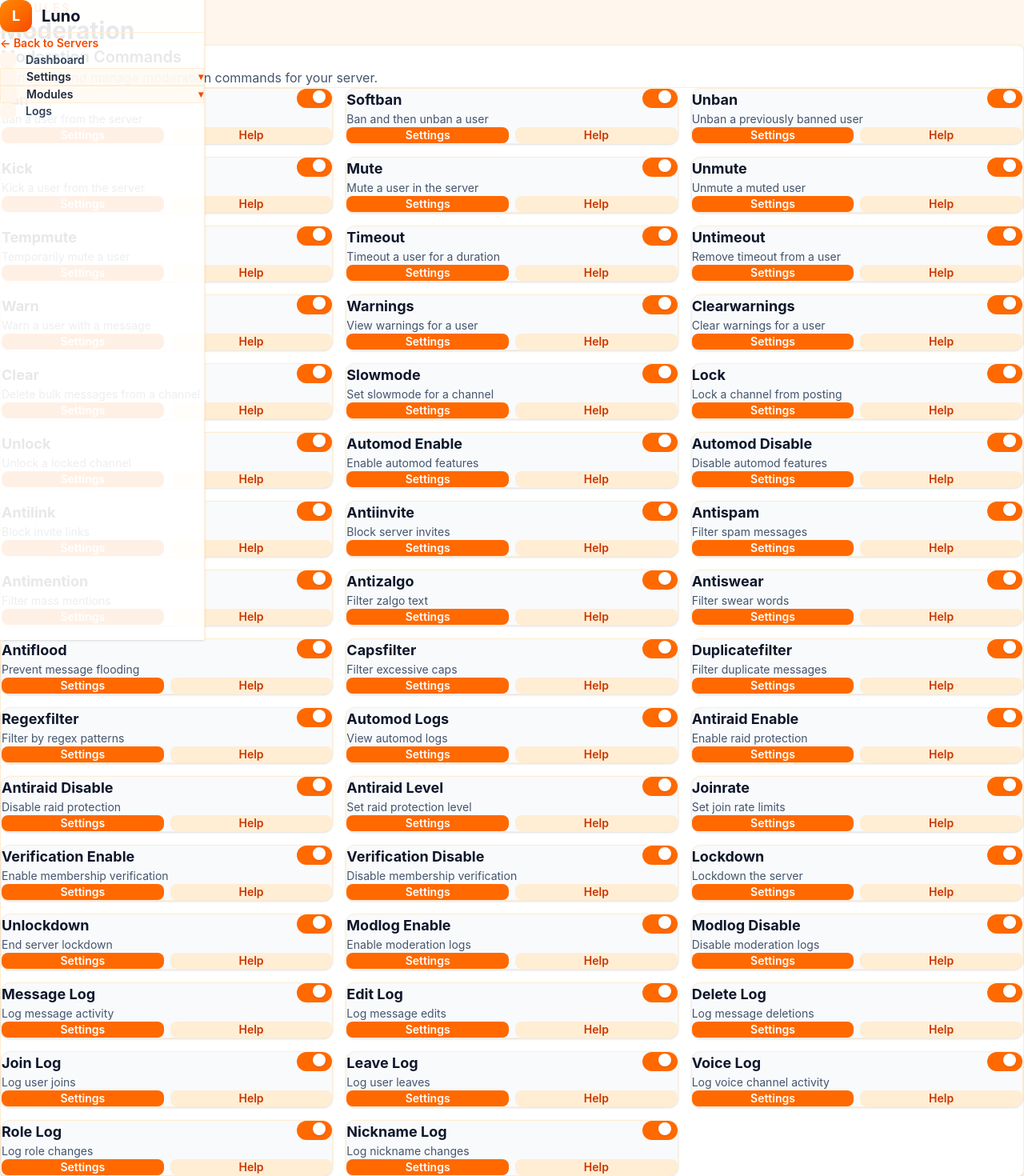
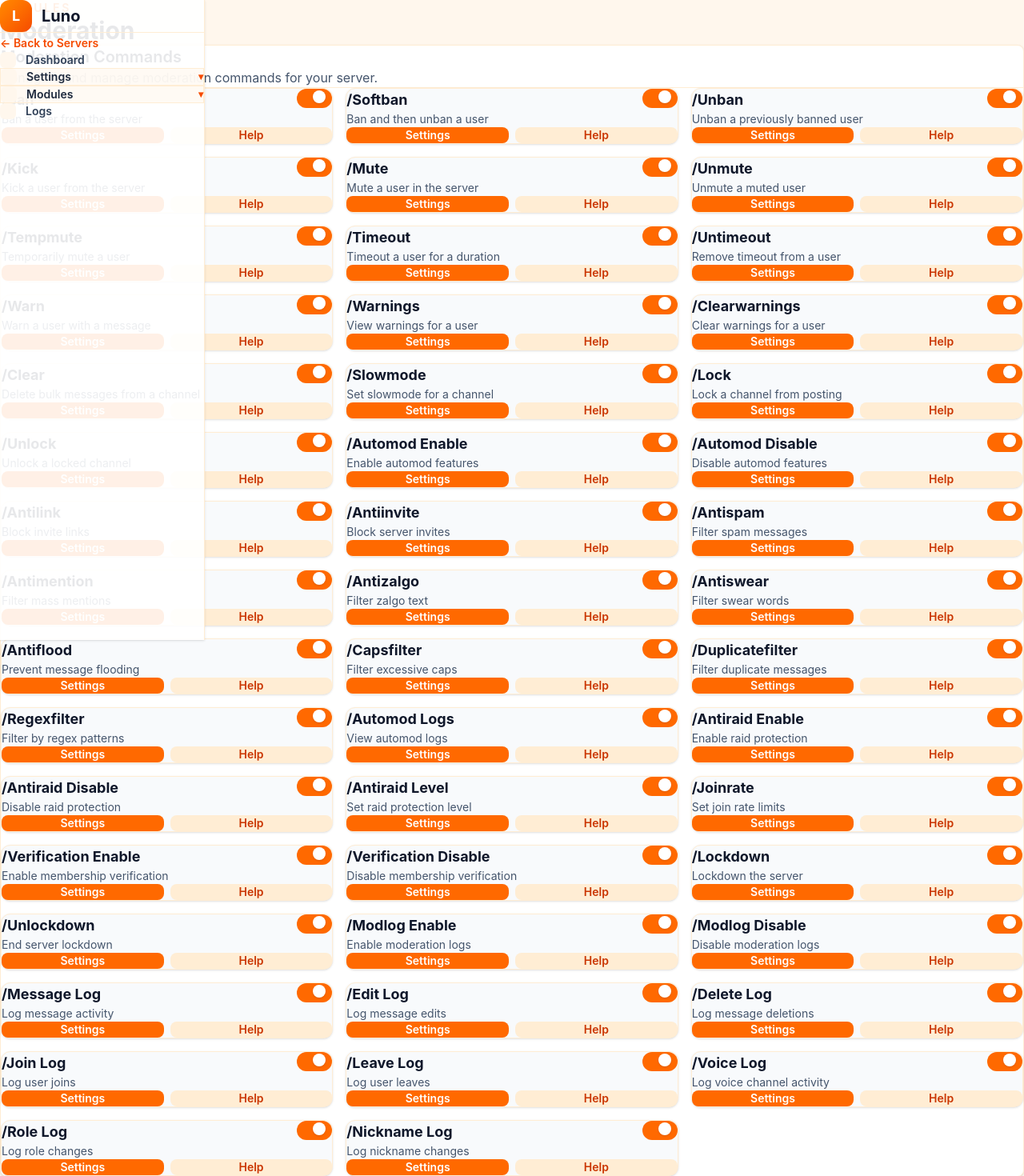
Before and after one commit to AvgeekJack/luno-dashboard, a Next.js app: page /servers/1/modules/moderation in a window 1280 px wide. Shown: the whole page at 80% size. Built offline with nearby package versions, Linux system fonts and the light colour scheme; no server answers; sample sign-in values are in the browser's storage.

Commit message:
Add slash prefix to all moderation commands

```diff
--- a/app/servers/[guildId]/modules/moderation/page.tsx
+++ b/app/servers/[guildId]/modules/moderation/page.tsx
@@ -6,53 +6,53 @@ import Link from 'next/link';
 import { useEffect, useState } from 'react';
 
 const MODERATION_COMMANDS = [
-  { name: 'ban', description: 'Ban a user from the server' },
-  { name: 'softban', description: 'Ban and then unban a user' },
-  { name: 'unban', description: 'Unban a previously banned user' },
-  { name: 'kick', description: 'Kick a user from the server' },
-  { name: 'mute', description: 'Mute a user in the server' },
-  { name: 'unmute', description: 'Unmute a muted user' },
-  { name: 'tempmute', description: 'Temporarily mute a user' },
-  { name: 'timeout', description: 'Timeout a user for a duration' },
-  { name: 'untimeout', description: 'Remove timeout from a user' },
-  { name: 'warn', description: 'Warn a user with a message' },
-  { name: 'warnings', description: 'View warnings for a user' },
-  { name: 'clearwarnings', description: 'Clear warnings for a user' },
-  { name: 'clear', description: 'Delete bulk messages from a channel' },
-  { name: 'slowmode', description: 'Set slowmode for a channel' },
-  { name: 'lock', description: 'Lock a channel from posting' },
-  { name: 'unlock', description: 'Unlock a locked channel' },
-  { name: 'automod enable', description: 'Enable automod features' },
-  { name: 'automod disable', description: 'Disable automod features' },
-  { name: 'antilink', description: 'Block invite links' },
-  { name: 'antiinvite', description: 'Block server invites' },
-  { name: 'antispam', description: 'Filter spam messages' },
-  { name: 'antimention', description: 'Filter mass mentions' },
-  { name: 'antizalgo', description: 'Filter zalgo text' },
-  { name: 'antiswear', description: 'Filter swear words' },
-  { name: 'antiflood', description: 'Prevent message flooding' },
-  { name: 'capsfilter', description: 'Filter excessive caps' },
-  { name: 'duplicatefilter', description: 'Filter duplicate messages' },
-  { name: 'regexfilter', description: 'Filter by regex patterns' },
-  { name: 'automod logs', description: 'View automod logs' },
-  { name: 'antiraid enable', description: 'Enable raid protection' },
-  { name: 'antiraid disable', description: 'Disable raid protection' },
-  { name: 'antiraid level', description: 'Set raid protection level' },
-  { name: 'joinrate', description: 'Set join rate limits' },
-  { name: 'verification enable', description: 'Enable membership verification' },
-  { name: 'verification disable', description: 'Disable membership verification' },
-  { name: 'lockdown', description: 'Lockdown the server' },
-  { name: 'unlockdown', description: 'End server lockdown' },
-  { name: 'modlog enable', description: 'Enable moderation logs' },
-  { name: 'modlog disable', description: 'Disable moderation logs' },
-  { name: 'message log', description: 'Log message activity' },
-  { name: 'edit log', description: 'Log message edits' },
-  { name: 'delete log', description: 'Log message deletions' },
-  { name: 'join log', description: 'Log user joins' },
-  { name: 'leave log', description: 'Log user leaves' },
-  { name: 'voice log', description: 'Log voice channel activity' },
-  { name: 'role log', description: 'Log role changes' },
-  { name: 'nickname log', description: 'Log nickname changes' },
+  { name: '/ban', description: 'Ban a user from the server' },
+  { name: '/softban', description: 'Ban and then unban a user' },
+  { name: '/unban', description: 'Unban a previously banned user' },
+  { name: '/kick', description: 'Kick a user from the server' },
+  { name: '/mute', description: 'Mute a user in the server' },
+  { name: '/unmute', description: 'Unmute a muted user' },
+  { name: '/tempmute', description: 'Temporarily mute a user' },
+  { name: '/timeout', description: 'Timeout a user for a duration' },
+  { name: '/untimeout', description: 'Remove timeout from a user' },
+  { name: '/warn', description: 'Warn a user with a message' },
+  { name: '/warnings', description: 'View warnings for a user' },
+  { name: '/clearwarnings', description: 'Clear warnings for a user' },
+  { name: '/clear', description: 'Delete bulk messages from a channel' },
+  { name: '/slowmode', description: 'Set slowmode for a channel' },
+  { name: '/lock', description: 'Lock a channel from posting' },
+  { name: '/unlock', description: 'Unlock a locked channel' },
+  { name: '/automod enable', description: 'Enable automod features' },
+  { name: '/automod disable', description: 'Disable automod features' },
+  { name: '/antilink', description: 'Block invite links' },
+  { name: '/antiinvite', description: 'Block server invites' },
+  { name: '/antispam', description: 'Filter spam messages' },
+  { name: '/antimention', description: 'Filter mass mentions' },
+  { name: '/antizalgo', description: 'Filter zalgo text' },
+  { name: '/antiswear', description: 'Filter swear words' },
+  { name: '/antiflood', description: 'Prevent message flooding' },
+  { name: '/capsfilter', description: 'Filter excessive caps' },
+  { name: '/duplicatefilter', description: 'Filter duplicate messages' },
+  { name: '/regexfilter', description: 'Filter by regex patterns' },
+  { name: '/automod logs', description: 'View automod logs' },
+  { name: '/antiraid enable', description: 'Enable raid protection' },
+  { name: '/antiraid disable', description: 'Disable raid protection' },
+  { name: '/antiraid level', description: 'Set raid protection level' },
+  { name: '/joinrate', description: 'Set join rate limits' },
+  { name: '/verification enable', description: 'Enable membership verification' },
+  { name: '/verification disable', description: 'Disable membership verification' },
+  { name: '/lockdown', description: 'Lockdown the server' },
+  { name: '/unlockdown', description: 'End server lockdown' },
+  { name: '/modlog enable', description: 'Enable moderation logs' },
+  { name: '/modlog disable', description: 'Disable moderation logs' },
+  { name: '/message log', description: 'Log message activity' },
+  { name: '/edit log', description: 'Log message edits' },
+  { name: '/delete log', description: 'Log message deletions' },
+  { name: '/join log', description: 'Log user joins' },
+  { name: '/leave log', description: 'Log user leaves' },
+  { name: '/voice log', description: 'Log voice channel activity' },
+  { name: '/role log', description: 'Log role changes' },
+  { name: '/nickname log', description: 'Log nickname changes' },
 ];
 
 export default function ModerationPage() {
```
